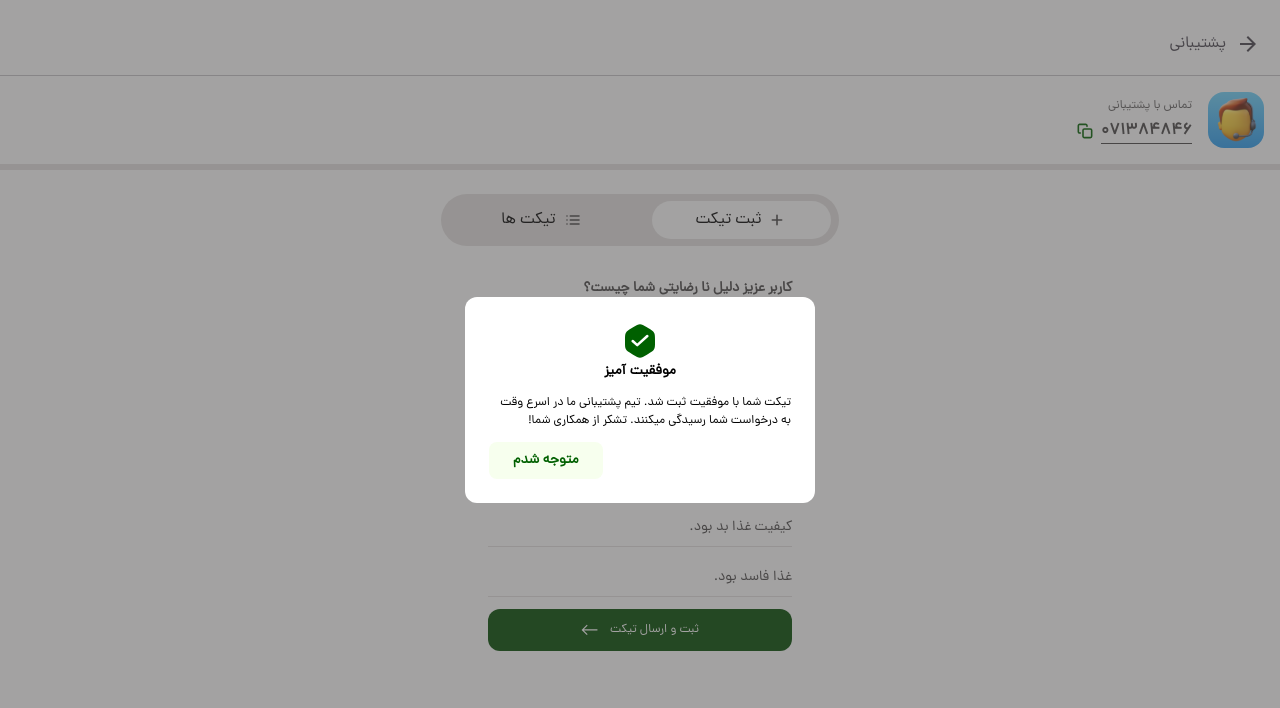
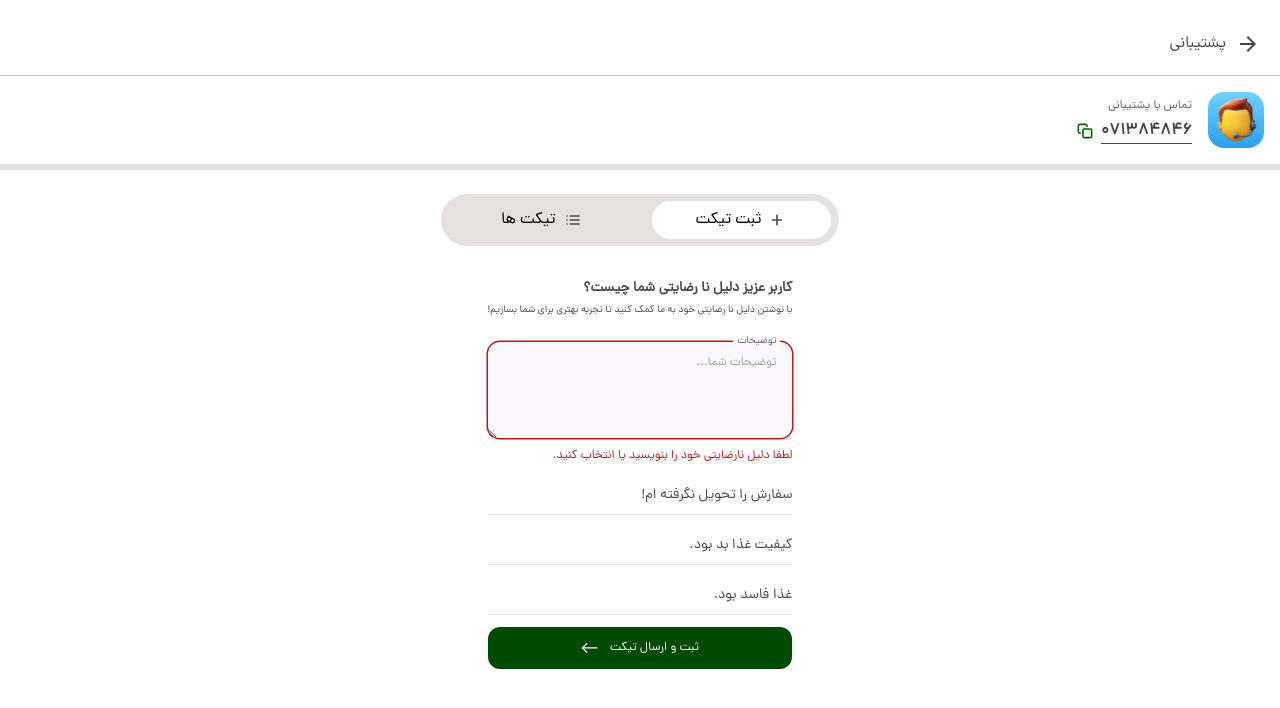
Before and after one commit to misarfehapp/misarfehMain, a Next.js app: page /userProfile/support in a window 1280 px wide. Both pictures are taken after a click on the button "ثبت و ارسال تیکت". Shown: the top 708 px of the page. Built offline with nearby package versions, Linux system fonts and the light colour scheme.

Commit message:
handle showing error if the message is empty

```diff
--- a/components/support body/TicketRegistration.tsx
+++ b/components/support body/TicketRegistration.tsx
@@ -13,9 +13,11 @@ const TicketRegistration = () => {
   const [message, setMessage] = useState<string>("");
   const [reasons, setReasons] = useState<string[]>(initialReasons);
   const [showModal, setShowModal] = useState<boolean>(false);
+  const [showError, setShowError] = useState<boolean>(false);
 
   const handleReasonClick = (reason: string) => {
     // Append the selected reason to the message with a space between each reason
+    setShowError(false)
     setMessage((prevMessage) =>
       prevMessage ? `${prevMessage} ${reason}` : reason
     );
@@ -25,6 +27,11 @@ const TicketRegistration = () => {
   };
   const handleSubmit = () => {
     // Show the confirmation modal
+    if (message === "") {
+      setShowError(true);
+      return;
+    }
+    setShowError(false)
     setShowModal(true);
     setMessage("");
     setReasons(initialReasons);
@@ -37,6 +44,7 @@ const TicketRegistration = () => {
 
   const handleChange = (e: { target: { value: string } }) => {
     const value = e.target.value;
+    setShowError(false)
     setMessage(value);
   };
 
@@ -58,11 +66,18 @@ const TicketRegistration = () => {
         توضیحات
       </label>
       <textarea
-        className="ring-[1.52px] ring-[#C7C6CA] text-xs bg-[#FBF8FD] rounded-rounded-7 w-full min-h-24 mt-6 font-normal py-3 px-4 outline-none"
+        className={`ring-[1.52px] ${showError ? "ring-light-error" : "ring-[#C7C6CA]"} text-xs bg-[#FBF8FD] rounded-rounded-7 w-full min-h-24 mt-6 font-normal py-3 px-4 outline-none`}
         placeholder="توضیحات شما..."
         onChange={handleChange}
         value={message}
       />
+      {showError && (
+        <div>
+          <p className="text-light-error text-xs">
+            لطفا دلیل نارضایتی خود را بنویسید یا انتخاب کنید.
+          </p>
+        </div>
+      )}
       <div className="flex flex-col justify-center gap-3 mt-3">
         {reasons.map((reason) => (
           <p
```
